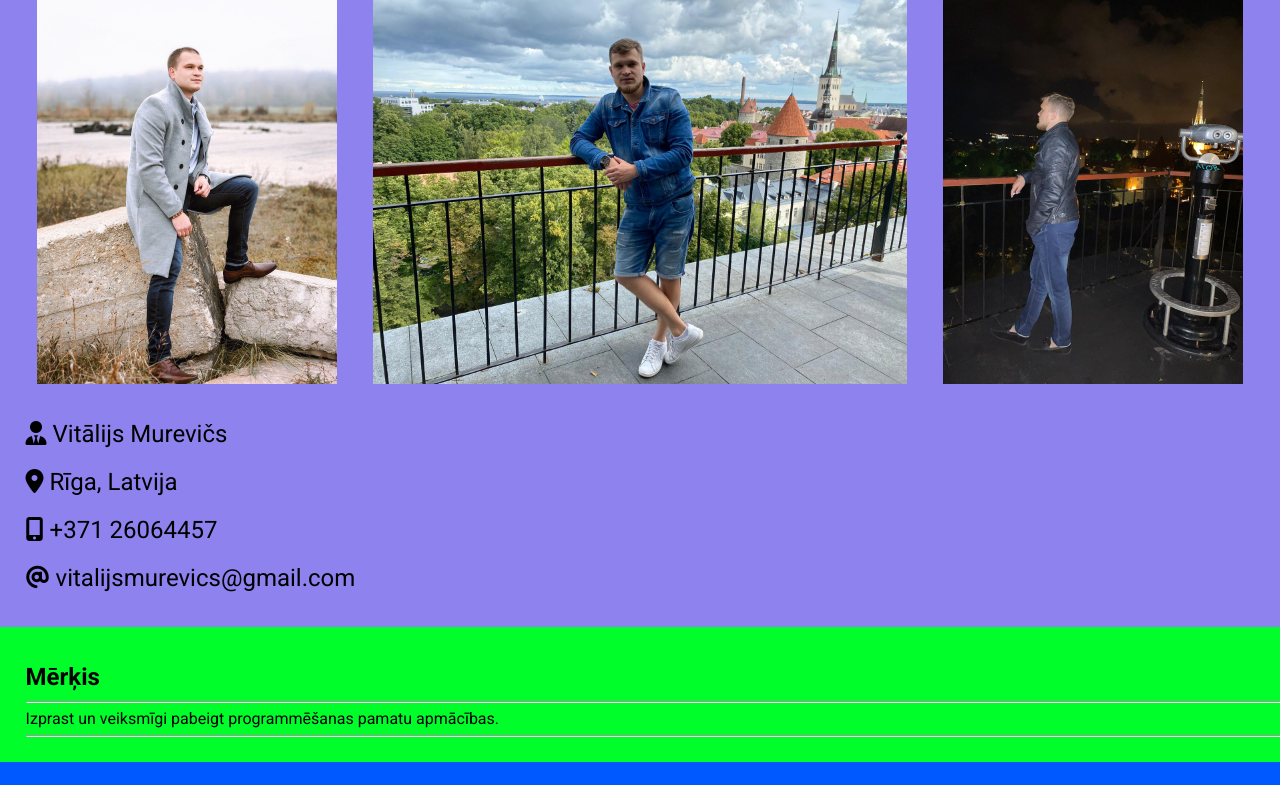
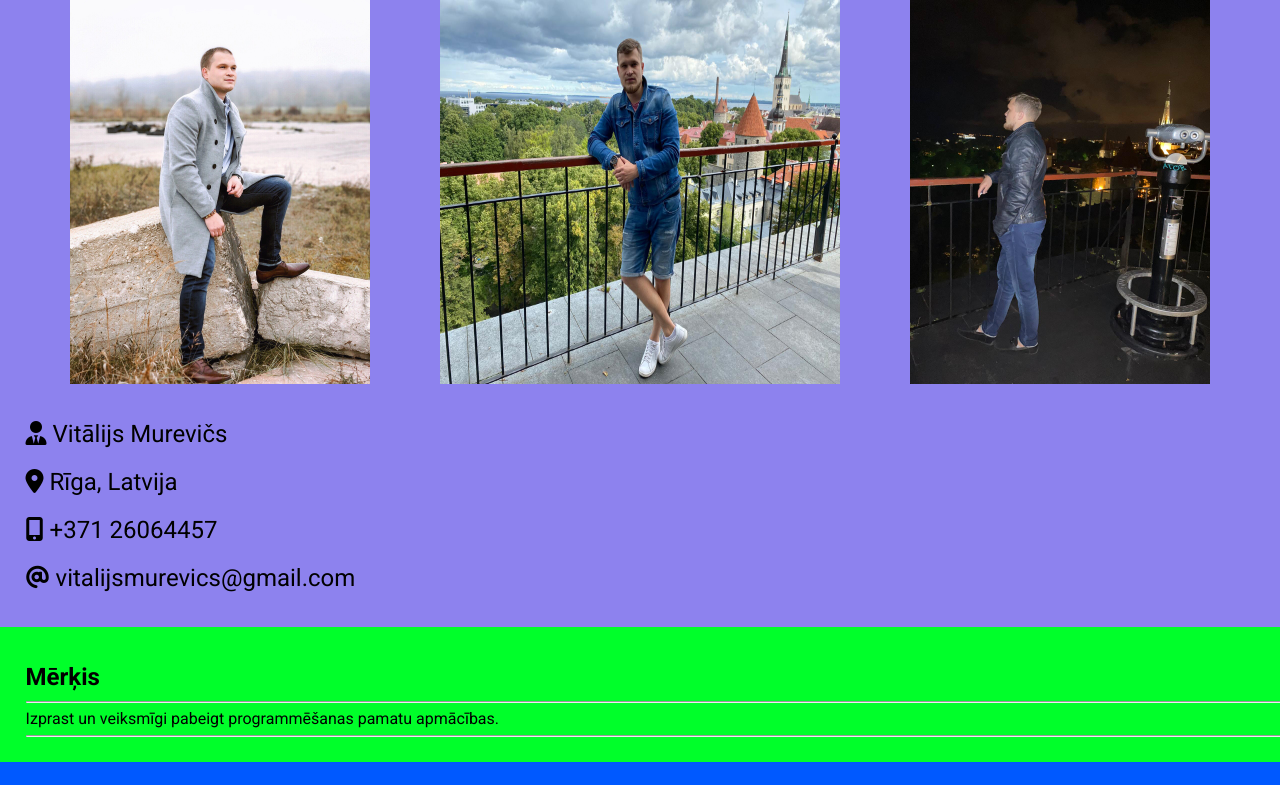
Before and after one commit to VitalyM-code/CV, a plain HTML site: page index.html in a window 1280 px wide. Shown: the part 54-839 px from the top of the page. Drawn offline with Linux system fonts and the light colour scheme.

Commit message:
cv
try 6

```diff
--- a/index.html
+++ b/index.html
@@ -11,9 +11,9 @@
     <body>
         <h1>Curriculum Vitae</h1>
             <div class="photos">
-                <img src="img/cv1.jpeg">
-                <img src="img/cv2.JPG">
-                <img src="img/cv3.JPG">
+                <img src="img/cv1.jpeg" width="300" height="400" >
+                <img src="img/cv2.JPG" width="400" height="400">
+                <img src="img/cv3.JPG" width="300" height="400">
             </div>
             <div class="info">
                 <ul>
--- a/style.css
+++ b/style.css
@@ -10,6 +10,7 @@
 body {
     background-color: rgb(141, 130, 238);
     font-family: 'Roboto', sans-serif;
+    width: 100vw;
 }
 
 h1 {
```
